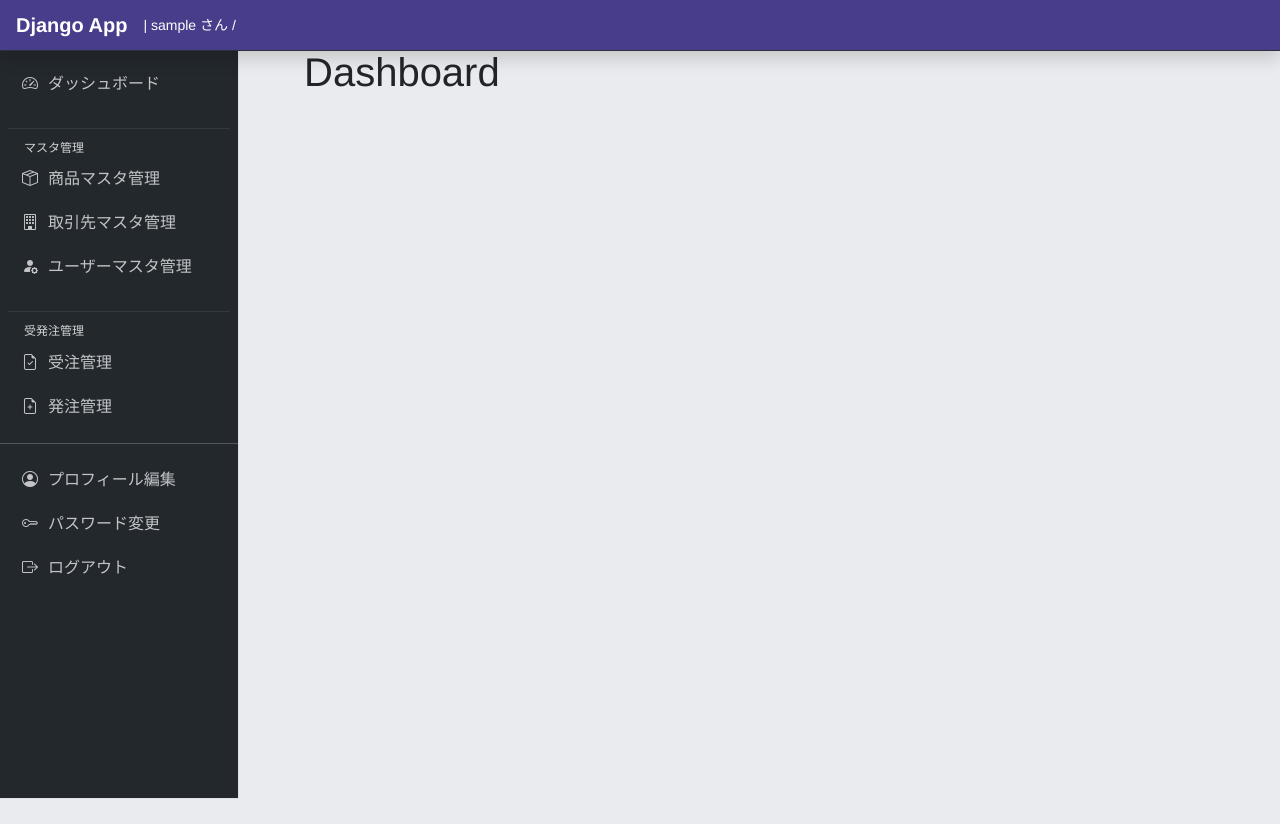
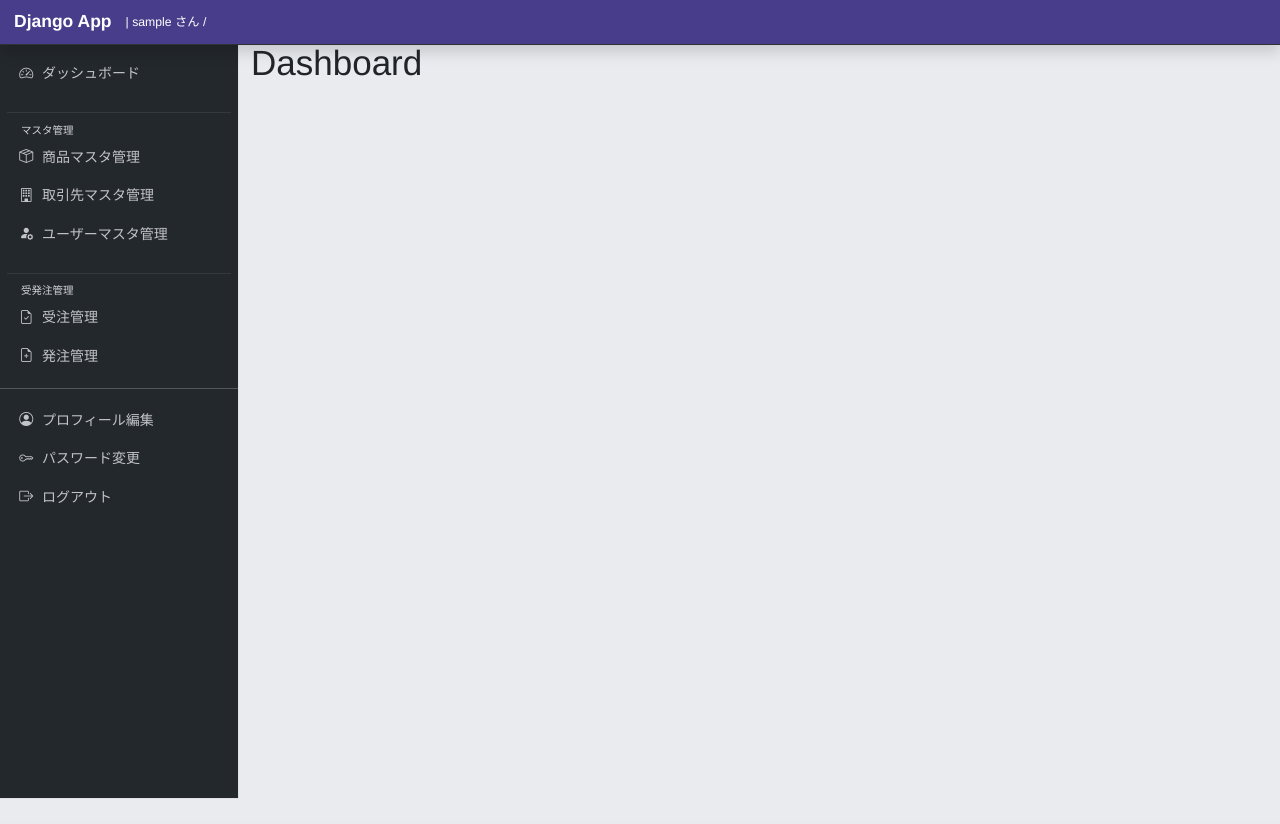
Before and after one commit to Kyosuke23/django_app, a Django app: page /dashboard/ in a window 1280 px wide. After the commit the page ends 798 px from the top, so only its background shows below. Run offline with Django 4.2, Linux system fonts and the light colour scheme; the visitor is signed in with stand-in values (Sample User, id 1); parts of the project's set-up code (start-up, migrations or seed data) failed here and were passed over; some libraries are stand-ins or nearby versions.

Commit message:
全体的な見た目を微調整

```diff
--- a/containers/web/requirements.txt
+++ b/containers/web/requirements.txt
@@ -16,3 +16,4 @@ requests==2.32.5
 setuptools==75.6.0
 sqlparse==0.5.3
 urllib3==2.5.0
+weasyprint==67.0
--- a/src/static/css/common/style.css
+++ b/src/static/css/common/style.css
@@ -23,6 +23,10 @@
 /* =======================================================
  * 全体
  * ======================================================= */
+html {
+  font-size: 14px;
+}
+
 body {
   background-color: var(--color-bg-content);
   color: var(--color-text-base);
@@ -34,7 +38,7 @@ main.container-fluid {
   padding: 1.5rem;
   background-color: var(--color-bg-content);
   min-height: 100vh;
-  margin-left: var(--sidebar-width); /* ← サイドバー幅分を確保 */
+  margin-left: calc(var(--sidebar-width) - 50px); /* ← サイドバー幅分を確保 */
   transition: margin-left 0.3s ease;
 }
 
@@ -297,7 +301,9 @@ main.container-fluid {
 /* テーブル枠と丸み */
 .table-responsive {
   border-radius: 0.25rem;
-  overflow: hidden;
+  overflow-x: auto;
+  overflow-y: hidden;
+  -webkit-overflow-scrolling: touch;
 }
 
 /* =======================================================
```
